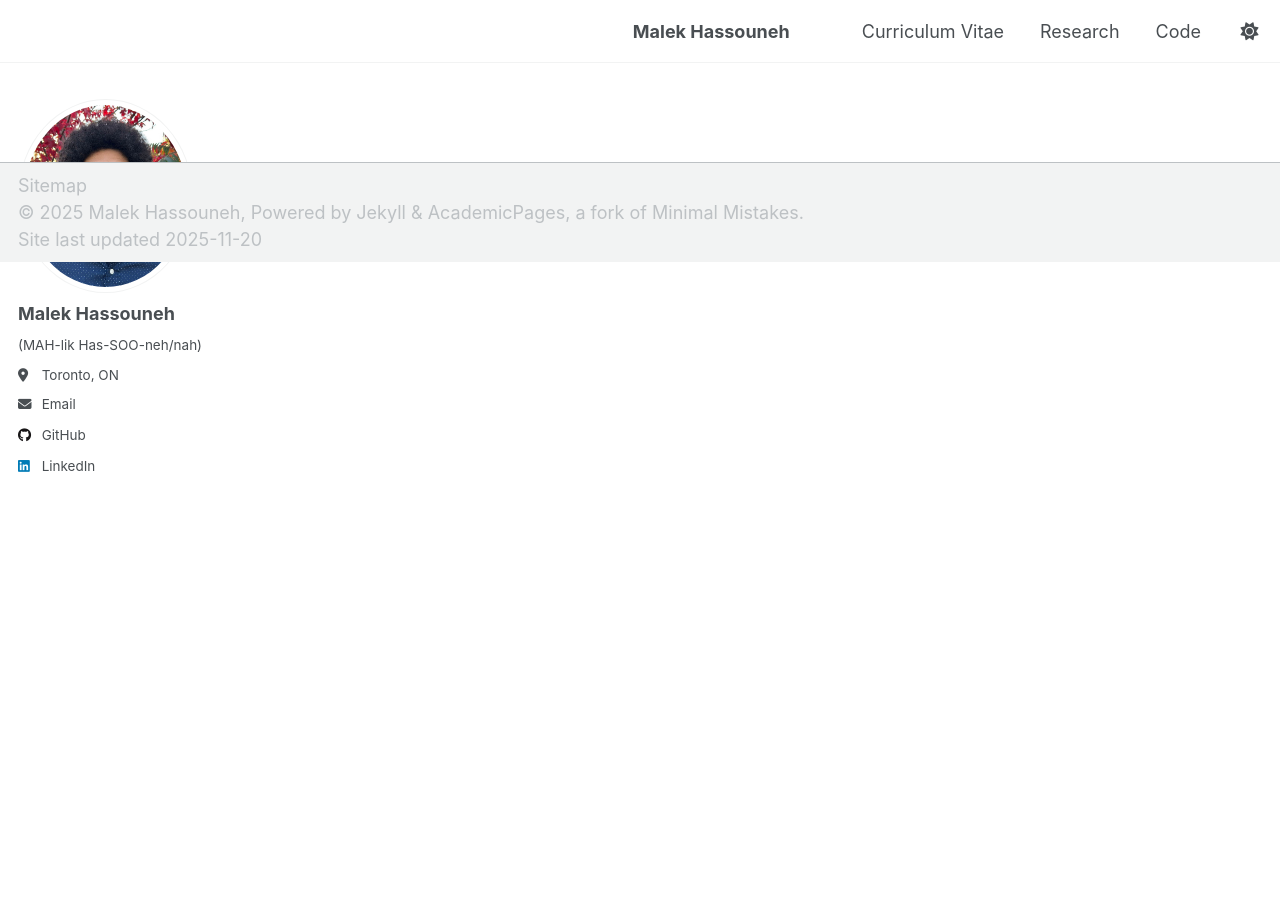
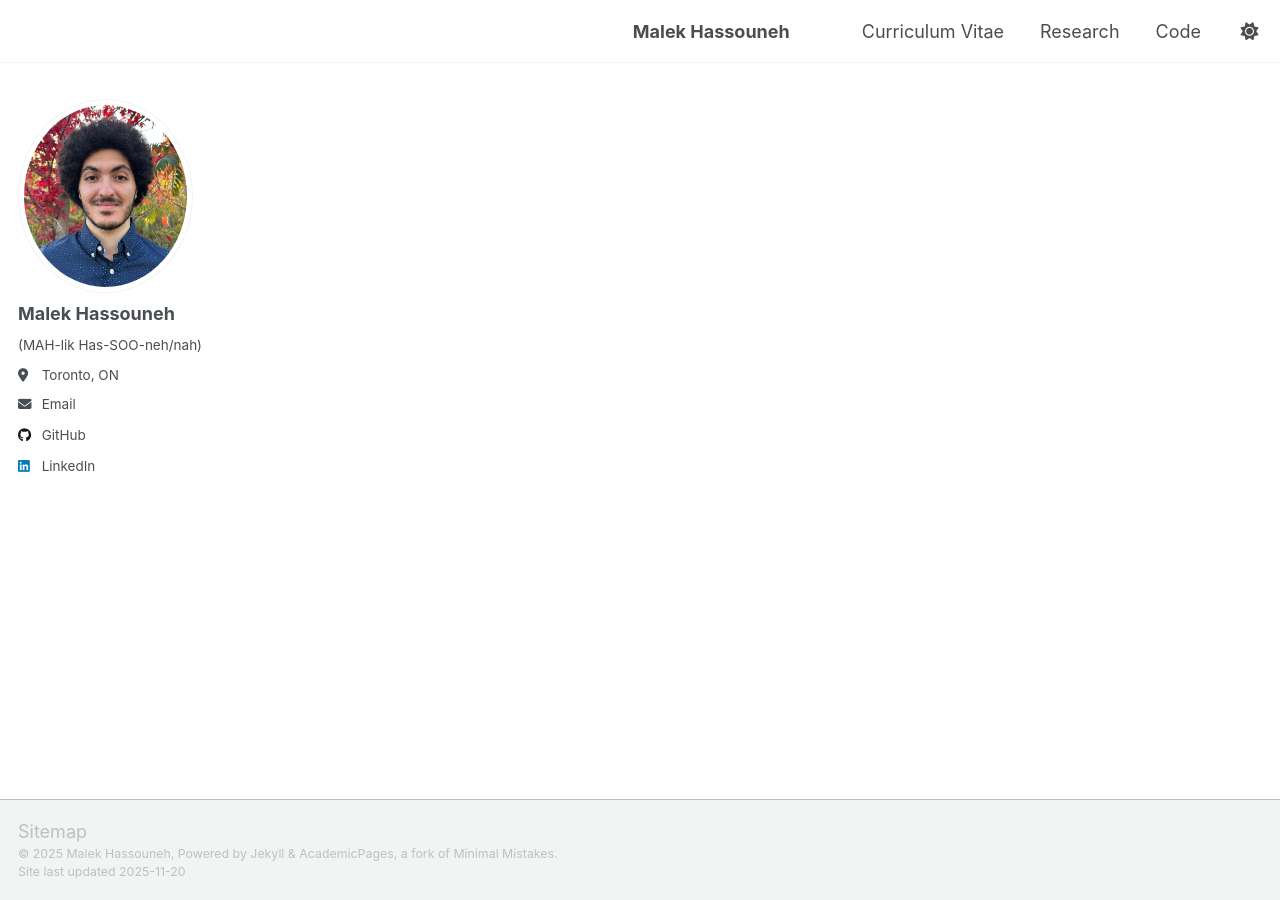
Before and after one commit to malekhassouneh/malekhassouneh.github.io, a Jekyll site: the page built from _pages/about.md, in a window 1280 px wide. Built offline with Jekyll 4.4.1, drawn with Linux system fonts in a browser that asks for light colours; a script that is not in the unit is left out.

Commit message:
Footer revert to original + minor mod

```diff
--- a/_sass/layout/_footer.scss
+++ b/_sass/layout/_footer.scss
@@ -13,12 +13,13 @@
   width: 100%;
   clear: both;
 
-  /* sticky footer fix */
-  position: relative;   // keep relative so footer height adjusts naturally
-  bottom: auto;
+  /* sticky footer fix start */
+  position: absolute;
+  bottom: 0em;
   height: auto;
+  /* sticky footer fix end */
 
-  margin-top: 2em;      // slightly reduced from 3em
+  margin-top: 2em; // 3em;
 
   -webkit-animation: intro 0.3s both;
           animation: intro 0.3s both;
@@ -30,9 +31,9 @@
     @include clearfix;
     margin-left: auto;
     margin-right: auto;
-    margin-top: 0.5em;   // reduce vertical padding
+    margin-top: 1em;
     max-width: 100%;
-    padding: 0 1em 0.5em; // reduce bottom padding slightly
+    padding: 0 1em 1em;
 
     @include breakpoint($x-large) {
       max-width: $x-large;
@@ -56,7 +57,41 @@
   }
 }
 
-/* Hide extra sections: Sitemap / Follow / Feed */
+.page__footer-copyright {
+  font-family: $global-font-family;
+  font-size: $type-size-7;
+}
+
 .page__footer-follow {
   display: none !important;
+  // ul {
+  //   margin: 0;
+  //   padding: 0;
+  //   list-style-type: none;
+  // }
+
+  // li {
+  //   display: inline-block;
+  //   padding-top: 5px;
+  //   padding-bottom: 5px;
+  //   font-family: $sans-serif-narrow;
+  //   font-size: $type-size-6;
+  //   text-transform: uppercase;
+  // }
+
+  // li + li:before {
+  //   content: "";
+  //   padding-right: 5px;
+  // }
+
+  // a {
+  //   padding-right: 10px;
+  //   font-weight: bold;
+  // }
+
+  // .social-icons {
+  //   a {
+  //     white-space: nowrap;
+  //   }
+  // }
 }
--- a/_sass/layout/_footer_old.scss
+++ /dev/null
@@ -1,96 +0,0 @@
-/* ==========================================================================
-   FOOTER
-   ========================================================================== */
-
-.page__footer {
-  @include clearfix;
-  background-color: var(--global-footer-bg-color);
-  color: var(--global-text-color-light);
-
-  float: left;
-  margin-left: 0;
-  margin-right: 0;
-  width: 100%;
-  clear: both;
-
-  /* sticky footer fix start */
-  position: absolute;
-  bottom: 0em;
-  height: auto;
-  /* sticky footer fix end */
-
-  margin-top: 3em;
-
-  -webkit-animation: intro 0.3s both;
-          animation: intro 0.3s both;
-  -webkit-animation-delay: 0.45s;
-          animation-delay: 0.45s;
-  border-top: 1px solid var(--global-dark-border-color);
-
-  footer {
-    @include clearfix;
-    margin-left: auto;
-    margin-right: auto;
-    margin-top: 1em;
-    max-width: 100%;
-    padding: 0 1em 1em;
-
-    @include breakpoint($x-large) {
-      max-width: $x-large;
-    }
-  }
-
-  a {
-    color: inherit;
-    text-decoration: none;
-
-    &:hover {
-      text-decoration: underline;
-    }
-  }
-
-  .fas,
-  .fab,
-  .far,
-  .fal {
-    color: var(--global-text-color-light);
-  }
-}
-
-.page__footer-copyright {
-  font-family: $global-font-family;
-  font-size: $type-size-7;
-}
-
-.page__footer-follow {
-  ul {
-    margin: 0;
-    padding: 0;
-    list-style-type: none;
-  }
-
-  li {
-    display: inline-block;
-    padding-top: 5px;
-    padding-bottom: 5px;
-    font-family: $sans-serif-narrow;
-    font-size: $type-size-6;
-    text-transform: uppercase;
-  }
-
-  li + li:before {
-    content: "";
-    padding-right: 5px;
-  }
-
-  a {
-    padding-right: 10px;
-    font-weight: bold;
-  }
-
-  .social-icons {
-    a {
-      white-space: nowrap;
-    }
-  }
-}
```
